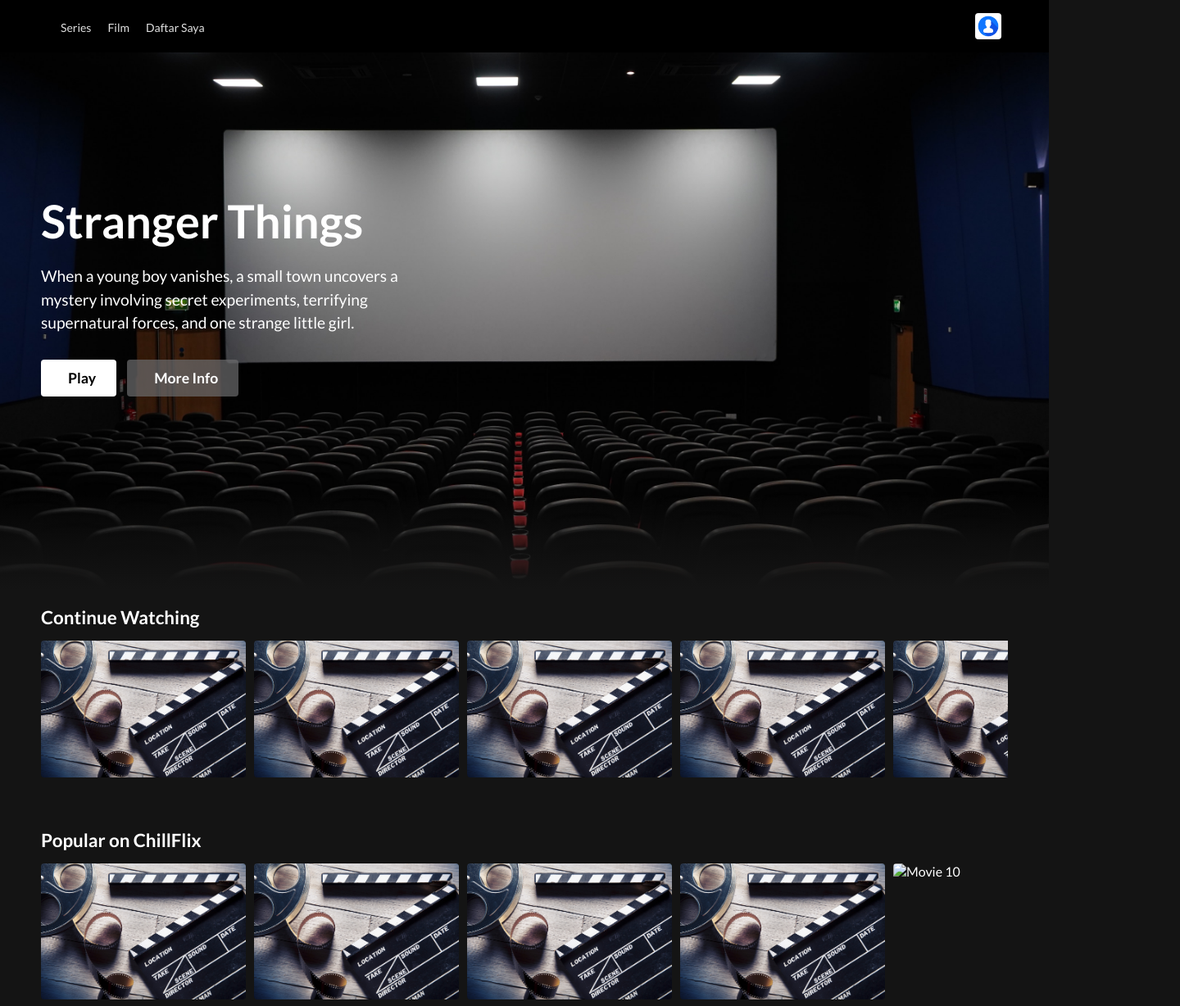
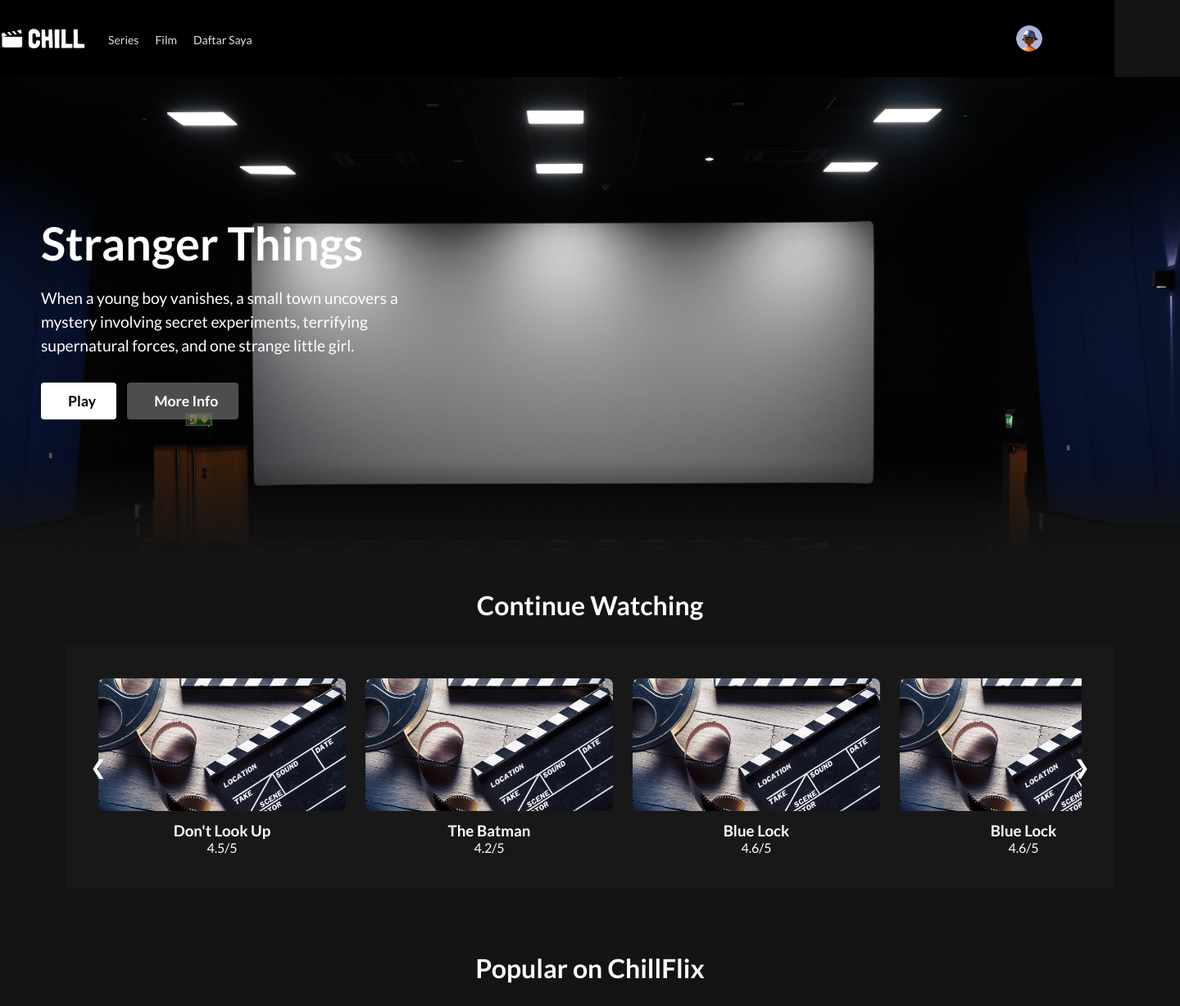
Before and after one commit to whyu07/fsd-basic-mission3-ChillFlix, a plain HTML site: page pages/beranda.html in a window 1280 px wide. Shown: the top 1228 px of the page at 82% size, 1440 px wide, since content can reach past the window. Drawn offline with Linux system fonts and the light colour scheme.

Commit message:
Slider.js

```diff
--- a/pages/beranda.html
+++ b/pages/beranda.html
@@ -12,7 +12,8 @@
     <nav class="navbar">
         <div class="nav-left">
             <a href="#" class="logo-link">
-                <i class="fa-solid fa-clapperboard" style="color: white; font-size: 28px;"></i>
+                <img src="../img/logo-chill.png" alt="ChillFlix Logo">
+                <i class="fa-solid fa-clapperboard"></i>
             </a>
             <ul class="nav-links">
                 <li><a href="#">Series</a></li>
@@ -25,7 +26,7 @@
         <input type="checkbox" id="profile-toggle" class="profile-toggle-checkbox">
 
         <label for="profile-toggle" class="profile-toggle-label">
-            <img src="../img/profile.jpg" alt="Profile" class="profile-pic">
+            <img src="../img/profile.png" alt="Profile" class="profile-pic">
             <i class="fa-solid fa-caret-down arrow-icon"></i>
         </label>
 
@@ -55,13 +56,18 @@
 
     <section class="carousel">
       <h2 class="carousel-title">Continue Watching</h2>
-      <div class="movie-list">
-        <div class="movie-item"><img src="../img/film.jpg" alt="Movie 1"></div>
-        <div class="movie-item"><img src="../img/film.jpg" alt="Movie 2"></div>
-        <div class="movie-item"><img src="../img/film.jpg" alt="Movie 3"></div>
-        <div class="movie-item"><img src="../img/film.jpg" alt="Movie 4"></div>
-        <div class="movie-item"><img src="../img/film.jpg" alt="Movie 5"></div>
+      <div class="slider-container">
+    <div class="slider-container">
+        <button class="nav-button left">&#10094;</button>
+        <div class="film-slider">
+            <!-- Konten film akan diisi oleh JavaScript -->
+        </div>
+        <button class="nav-button right">&#10095;</button>
       </div>
+
+
+</div>
+
     </section>
 
     <section class="carousel">
@@ -71,7 +77,7 @@
         <div class="movie-item"><img src="../img/film.jpg" alt="Movie 7"></div>
         <div class="movie-item"><img src="../img/film.jpg" alt="Movie 8"></div>
         <div class="movie-item"><img src="../img/film.jpg" alt="Movie 9"></div>
-        <div class="movie-item"><img src="../img/mfilm.jpg" alt="Movie 10"></div>
+        <div class="movie-item"><img src="../img/film.jpg" alt="Movie 10"></div>
       </div>
     </section>
 
@@ -88,3 +94,5 @@
 
 </body>
 </html>
+
+<script src="../pages/slider-film.js" defer></script>
--- /dev/null
+++ b/pages/slider-film.js
@@ -0,0 +1,77 @@
+// Data film dalam bentuk array of objects.
+// Untuk menambah film, cukup tambahkan objek baru di sini!
+const daftarFilm = [
+    {
+        judul: "Don't Look Up",
+        rating: "4.5",
+        imgUrl: "../img/film.jpg"
+    },
+    {
+        judul: "The Batman",
+        rating: "4.2",
+        imgUrl: "../img/film.jpg"
+    },
+    {
+        judul: "Blue Lock",
+        rating: "4.6",
+        imgUrl: "../img/film.jpg"
+    },
+    {
+        judul: "Blue Lock",
+        rating: "4.6",
+        imgUrl: "../img/film.jpg"
+    },
+    {
+        judul: "A Man Called Otto",
+        rating: "4.4",
+        imgUrl: "../img/film.jpg"
+    }
+];
+
+document.addEventListener('DOMContentLoaded', () => {
+    // --- Bagian untuk mengisi konten dinamis ---
+
+    // 1. Ambil elemen kontainer dari HTML
+    const container = document.querySelector('.film-slider');
+
+    // 2. Fungsi untuk membuat satu elemen film, disesuaikan dengan CSS
+    function buatKartuFilm(film) {
+        const item = document.createElement('div');
+        item.className = 'film-item';
+
+        item.innerHTML = `
+            <img src="${film.imgUrl}" alt="${film.judul}">
+            <h3>${film.judul}</h3>
+            <p>${film.rating}/5</p>
+        `;
+        return item;
+    }
+
+    // 3. Loop melalui data dan tampilkan setiap film
+    if (container) {
+        container.innerHTML = ''; // Kosongkan kontainer sebelum mengisi
+        daftarFilm.forEach(film => {
+            const kartuFilm = buatKartuFilm(film);
+            container.appendChild(kartuFilm);
+        });
+    }
+
+    // --- Bagian untuk fungsionalitas slider ---
+    const carousels = document.querySelectorAll('.carousel');
+
+    carousels.forEach(carousel => {
+        const slider = carousel.querySelector('.film-slider');
+        const leftButton = carousel.querySelector('.nav-button.left');
+        const rightButton = carousel.querySelector('.nav-button.right');
+
+        if (!slider || !leftButton || !rightButton) return;
+
+        rightButton.addEventListener('click', () => {
+            slider.scrollBy({ left: slider.clientWidth, behavior: 'smooth' });
+        });
+
+        leftButton.addEventListener('click', () => {
+            slider.scrollBy({ left: -slider.clientWidth, behavior: 'smooth' });
+        });
+    });
+});
--- a/style/beranda.css
+++ b/style/beranda.css
@@ -3,12 +3,14 @@
 .navbar {
     position: fixed;
     top: 0;
-    left: 0;
-    width: 100%;
+    left: 50%;
+    transform: translateX(-50%);
+    width: 1440px;
+    height: 94px;
     display: flex;
     justify-content: space-between;
     align-items: center;
-    padding: 16px 50px;
+    padding: 25px 80px;
     background: #000000; /* Warna latar belakang solid hitam */
     z-index: 1000;
 }
@@ -17,6 +19,23 @@
     display: flex;
     align-items: center;
     gap: 24px;
+}
+
+.logo-link {
+    display: flex;
+    align-items: center;
+    gap: 4px;
+    height: 44px;
+    text-decoration: none;
+}
+
+.logo-link img {
+    height: 100%;
+}
+
+.logo-link i {
+    font-size: 28px;
+    color: white;
 }
 
 .nav-links {
@@ -41,15 +60,15 @@
 }
 
 .profile-toggle-checkbox {
-    /* Sembunyikan checkbox-nya dari pandangan */
     display: none;
 }
 
 .profile-toggle-label {
-    /* Jadikan label sebagai pemicu klik */
     display: flex;
     align-items: center;
     cursor: pointer;
+    gap: 8px;
+    height: 40px;
 }
 
 .profile-pic {
@@ -59,24 +78,8 @@
     object-fit: cover;
 }
 
-.dropdown-menu {
-    display: none;
-    position: absolute;
-    top: 130%;
-    right: 0;
-    background-color: #181A1C;
-    border: 1px solid #3A3B3C;
-    border-radius: 4px;
-    width: 200px;
-    box-shadow: 0 8px 16px rgba(0,0,0,0.2);
-}
-
-.profile-toggle-checkbox:checked ~ .dropdown-menu {
-    display: block;
-}
 .arrow-icon {
     color: white;
-    margin-left: 8px;
 }
 
 /* Gaya untuk dropdown menu */
@@ -92,11 +95,9 @@
     box-shadow: 0 8px 16px rgba(0,0,0,0.2);
 }
 
-/* Kelas 'active' untuk menampilkan menu */
-.dropdown-menu.active {
+.profile-toggle-checkbox:checked ~ .dropdown-menu {
     display: block;
 }
-
 .dropdown-menu ul {
     list-style: none;
     padding: 8px 0;
@@ -130,58 +131,18 @@ body {
     padding: 0;
 }
 
-/* Header Styles */
-.header {
-    position: fixed;
-    top: 0;
-    width: 100%;
-    display: flex;
-    justify-content: space-between;
-    align-items: center;
-    padding: 20px 50px;
-    background-color: rgba(20, 20, 20, 0.8); /* Semi-transparent background */
-    z-index: 1000;
-    transition: background-color 0.3s;
-}
-
-.header-left, .header-right {
-    display: flex;
-    align-items: center;
-    gap: 20px;
-}
-
-.logo {
-    height: 35px;
-}
-
-.main-nav a {
-    color: #e5e5e5;
-    text-decoration: none;
-    margin-left: 20px;
-    transition: color 0.2s;
-}
-
-.main-nav a:hover {
-    color: #fff;
-}
-
-.profile-pic {
-    height: 32px;
-    border-radius: 4px;
-}
-
-.header-right i {
-    font-size: 1.2rem;
-    cursor: pointer;
-}
-
 
 /* Hero Section */
 .hero {
     position: relative;
-    height: 90vh;
+    width: 1440px;
+    height: 587px;
+    margin: 94px auto 0;
     display: flex;
-    align-items: center;
+    flex-direction: column;
+    justify-content: center;
+    align-items: flex-start;
+    gap: 10px;
     padding-left: 50px;
     background-image: url('../img/BG.jpg'); /* Pastikan path gambar ini benar */
     background-size: cover;
@@ -250,41 +211,94 @@ body {
 
 
 /* Movie Carousel */
-.carousel {
-    padding: 20px 50px;
+.carousel,
+.carousel-continue {
+    display: flex;
+    flex-direction: column;
+    width: 1440px;
+    margin: 0 auto;
+    padding: 40px 80px;
+    gap: 32px;
 }
 
 .carousel-title {
-    font-size: 1.4rem;
-    font-weight: bold;
-    margin-bottom: 15px;
+    font-weight: 700;
+    font-size: 32px;
+    line-height: 110%;
+    letter-spacing: 0;
+    text-align: center;
+    margin-bottom: 0; /* Replaced by gap on .carousel */
+}
+
+.slider-container {
+    background-color: #181818;
+    padding: 20px;
+    position: relative;
+}
+
+h2 {
+    color: white;
+}
+
+.film-slider {
+    display: flex;
+    overflow-x: auto;
+    scroll-behavior: smooth;
+    gap: 24px;
+}
+
+.film-item {
+    color: white;
+    text-align: center;
+    flex-shrink: 0;
+    width: 302px;
+}
+.film-item img {
+    width: 100%;
+    height: 162px;
+    border-radius: 8px;
+    object-fit: cover;
+    margin-bottom: 10px;
 }
 
 .movie-list {
     display: flex;
-    overflow-x: auto; /* Memungkinkan scroll horizontal */
-    overflow-y: hidden;
-    padding-bottom: 20px; /* Memberi ruang untuk scrollbar */
-    gap: 10px;
+    gap: 28px;
+    overflow-x: auto;
+    scroll-behavior: smooth;
+    /* Hiding the scrollbar for a cleaner look across browsers */
+    -ms-overflow-style: none;  /* IE and Edge */
+    scrollbar-width: none;  /* Firefox */
 }
 
-/* Sembunyikan scrollbar tapi tetap fungsional */
 .movie-list::-webkit-scrollbar {
     display: none;
 }
 
 .movie-item {
-    flex-shrink: 0;
-    width: 250px; /* Lebar poster film */
-    transition: transform 0.2s ease-in-out;
+    flex-shrink: 0; /* Prevent items from shrinking */
 }
 
 .movie-item img {
-    width: 100%;
-    border-radius: 4px;
+    height: 365px;
+    border-radius: 8px;
 }
 
-.movie-item:hover {
-    transform: scale(1.05); /* Efek zoom saat hover */
+.nav-button {
+    background: none;
+    border: none;
+    color: white;
+    font-size: 24px;
     cursor: pointer;
+    position: absolute;
+    top: 50%;
+    transform: translateY(-50%);
 }
+
+.nav-button.left {
+    left: 10px;
+}
+
+.nav-button.right {
+    right: 10px;
+}
```
Also changed, not shown: pages/beranda2.html (added, +26 -0 lines), img/logo-chill.png (added), img/profile.png (added).
